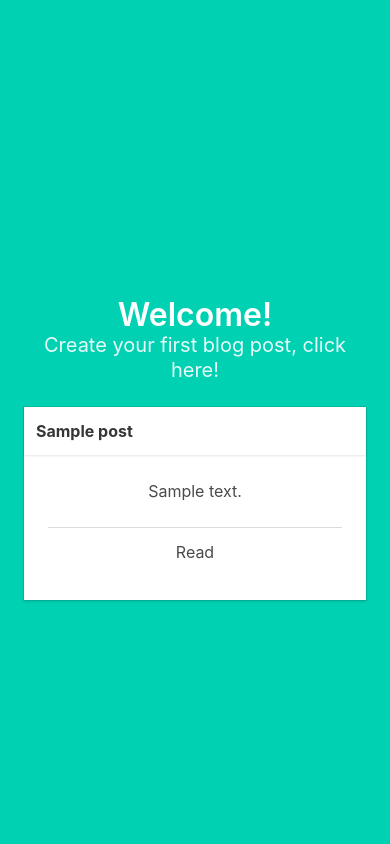
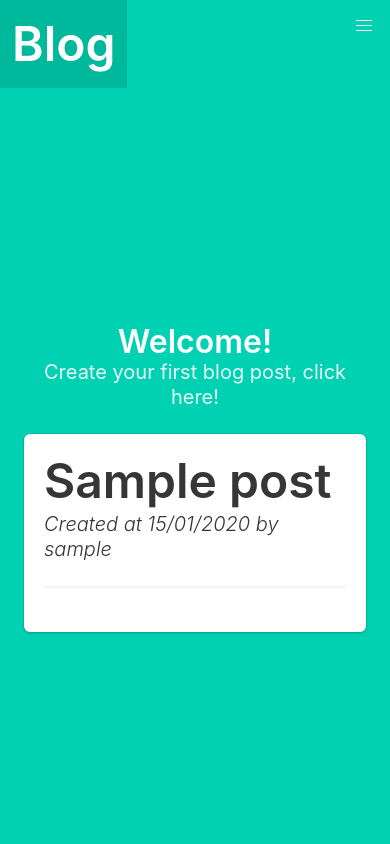
Before and after one commit to MrParker93/flask-blog, a Flask app: page /main/ in a window 390 px wide. Run offline with Flask 2, Linux system fonts and the light colour scheme; tables that the repository leaves empty hold one stand-in row (values such as "Sample post"); some libraries are stand-ins or nearby versions.

Commit message:
Adding search functionality. Displaying published posts and making front end responsive.

```diff
--- a/application/__init__.py
+++ b/application/__init__.py
@@ -2,11 +2,13 @@ from flask_bcrypt import Bcrypt
 from flask_login import LoginManager
 from flask_sqlalchemy import SQLAlchemy
 from flask import Flask, render_template, redirect
+from micawber.cache import Cache
+from micawber import bootstrap_basic
 
 db = SQLAlchemy()
 _bcrypt = Bcrypt()
 login_manager = LoginManager()
-
+oembed_providers = bootstrap_basic(Cache)
 
 def create_app(config_setting):
     """Construct the core application."""
--- a/application/models.py
+++ b/application/models.py
@@ -1,9 +1,14 @@
 import re
-from application import db
+from flask import Markup, current_app
+from application import db, oembed_providers
 from datetime import datetime
 from application import _bcrypt as bc
 from flask_login import UserMixin
 from sqlalchemy.ext.hybrid import hybrid_property
+from markdown import markdown
+from markdown.extensions.codehilite import CodeHiliteExtension
+from markdown.extensions.extra import ExtraExtension
+from micawber import parse_html
 
 # post_comments = Table('comments', db.metadata,
 #                 db.Column('user_id',
@@ -117,6 +122,23 @@ class Post(db.Model):
         """
         pass
 
+    @property
+    def html_content(self):
+        """
+        Generate HTML representation of the markdown-formatted blog entry,
+        and also convert any media URLs into rich media objects such as video
+        players or images.
+        """
+        hilite = CodeHiliteExtension(linenums=False, css_class='highlight')
+        extras = ExtraExtension()
+        markdown_content = markdown(self.content, extensions=[hilite, extras])
+        oembed_content = parse_html(
+            markdown_content,
+            oembed_providers,
+            urlize_all=True,
+            maxwidth=current_app.config['SITE_WIDTH'])
+        return Markup(oembed_content)
+
     @hybrid_property
     def slug(self):
         return self._slug
@@ -146,8 +168,14 @@ class Post(db.Model):
     def search_posts(cls, query):
         """
         Query the post table for all posts matching the requested search
-        query then display all posts in the search result"""
-        pass
+        query then display all posts in the search result
+        """
+        words = [word.strip() for word in query.split() if word.strip()]
+        search = ' '.join(words)
+        published_posts = Post.published_posts()
+        return published_posts.filter(Post.title.match(search))
+
+
 
 
 # class Comment(db.Model):
--- a/application/templates/base.html
+++ b/application/templates/base.html
@@ -16,12 +16,17 @@
         <div class="hero-head">
             <nav class="navbar">
                 <div class="container">
+                    <div class="navbar-brand">
+                        <h1 class=" title is-1">
+                            <a class="navbar-item" href="{{ url_for('hello') }}">Blog</a>
+                        </h1>
+                        <a role="button" class="navbar-burger" aria-label="menu" aria-expanded="false" data-target="navbarMenuHeroA">
+                            <span aria-hidden="true"></span>
+                            <span aria-hidden="true"></span>
+                            <span aria-hidden="true"></span>
+                        </a>
+                    </div>
                     <div id="navbarMenuHeroA" class="navbar-menu">
-                        <div class="navbar-brand">
-                            <h1 class="title is-1">
-                                <a href="{{ url_for('hello') }}">Blog</a>
-                            </h1>
-                        </div>
                         <div class="navbar-end">
                             <a href="{{ url_for('main.index') }}" class="navbar-item">
                                 Home
@@ -56,6 +61,14 @@
                                 Login
                             </a>
                             {% endif %}
+                            <div class="navbar-item field">
+                                <p class="control has-icons-right">
+                                    <input class="input" type="search" placeholder="Search" name="query">
+                                    <span class="icon is-small is-right">
+                                        <svg width="20" height="20" viewBox="0 0 24 24"><path fill="#ddd" d="M23.822 20.88l-6.353-6.354c.93-1.465 1.467-3.2 1.467-5.059.001-5.219-4.247-9.467-9.468-9.467s-9.468 4.248-9.468 9.468c0 5.221 4.247 9.469 9.468 9.469 1.768 0 3.421-.487 4.839-1.333l6.396 6.396 3.119-3.12zm-20.294-11.412c0-3.273 2.665-5.938 5.939-5.938 3.275 0 5.94 2.664 5.94 5.938 0 3.275-2.665 5.939-5.94 5.939-3.274 0-5.939-2.664-5.939-5.939z"/></svg>
+                                    </span>
+                                </p>
+                            </div>
                         </div>
                     </div>
                 </div>
@@ -71,6 +84,34 @@
             </div>
         </div>
     </section>
+    <script defer src="https://use.fontawesome.com/releases/v5.3.1/js/all.js"></script>
+    <script>
+        document.addEventListener('DOMContentLoaded', () => {
+
+            // Get all "navbar-burger" elements
+            const $navbarBurgers = Array.prototype.slice.call(document.querySelectorAll('.navbar-burger'), 0);
+
+            // Check if there are any navbar burgers
+            if ($navbarBurgers.length > 0) {
+
+            // Add a click event on each of them
+            $navbarBurgers.forEach( el => {
+                el.addEventListener('click', () => {
+
+                // Get the target from the "data-target" attribute
+                const target = el.dataset.target;
+                const $target = document.getElementById(target);
+
+                // Toggle the "is-active" class on both the "navbar-burger" and the "navbar-menu"
+                el.classList.toggle('is-active');
+                $target.classList.toggle('is-active');
+
+                });
+            });
+            }
+
+            });
+    </script>
     {% block script %}{% endblock %}
 </body>
 
--- a/application/templates/main/index.html
+++ b/application/templates/main/index.html
@@ -15,20 +15,30 @@
     {% endif %}
 </h2>
 {% for posts in post %}
+    {% if posts.published %}
+        <div class="box has-text-left">
+            <h1 class="is-size-1 title has-text-dark">
+                <a href="{{ url_for('main.post', slug=posts.slug) }}">
+                    {{ posts.title }}
+                </a>
+            </h1>
+            <p class="subtitle has-text-dark has-text-weight-light is-italic">
+                Created at {{ posts.created.strftime('%d/%m/%Y')}} by {{ posts.user.username }}
+            </p>
+            <hr>
+        </div>
+    {% endif %}
+{% endfor %}
+{% endblock %}
+<!-- <div class="column">
     <div class="card">
-    <header class="card-header">
-        <h2 class="card-header-title">
-            {{ posts.title }}
-        </h2>
-    </header>
         <div class="card-content">
             <div class="content">
-            <p>{{ posts.content }}</p>
+                <p class="title ">{{ posts.title }}</p>
             </div>
             <footer class="card-footer">
                 <a href="#" class="card-footer-item">Read</a>
             </footer>
         </div>
     </div>
-{% endfor %}
-{% endblock %}
+</div> -->
--- a/config.py
+++ b/config.py
@@ -14,7 +14,7 @@ class Config:
     TESTING = False
     SECRET_KEY = os.getenv("SECRET_KEY")
     SQLALCHEMY_TRACK_MODIFICATIONS = False
-
+    SITE_WIDTH = 800
 
 class ProductionConfig(Config):
     """Production configuration"""
--- a/requirements/development.txt
+++ b/requirements/development.txt
@@ -1,3 +1,7 @@
 python-dotenv
 Flask-SQLAlchemy
 flask-bcrypt
+flask-login
+markdown
+micawber
+beautifulsoup4
```
Lines whose indentation alone changed are shown as unchanged.
